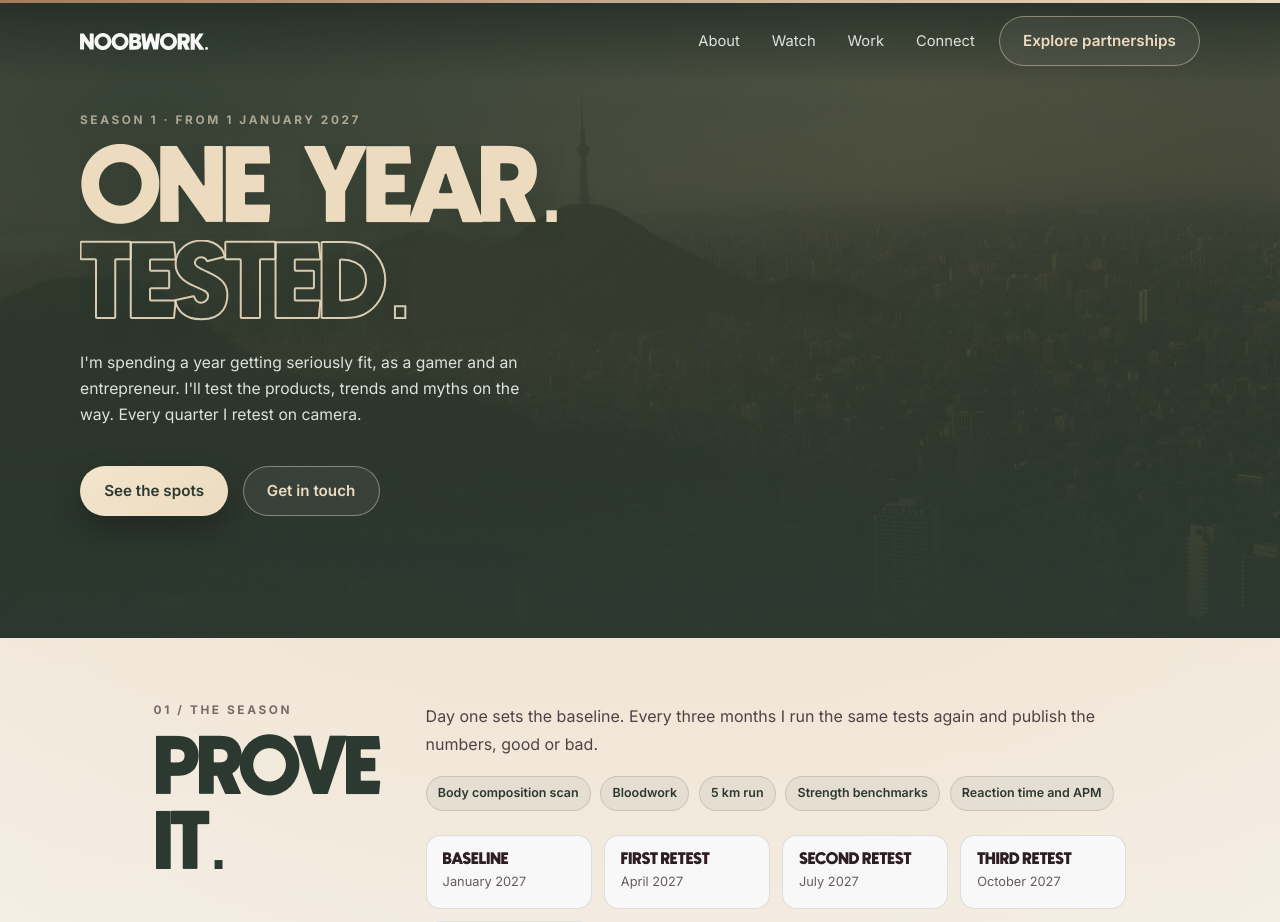
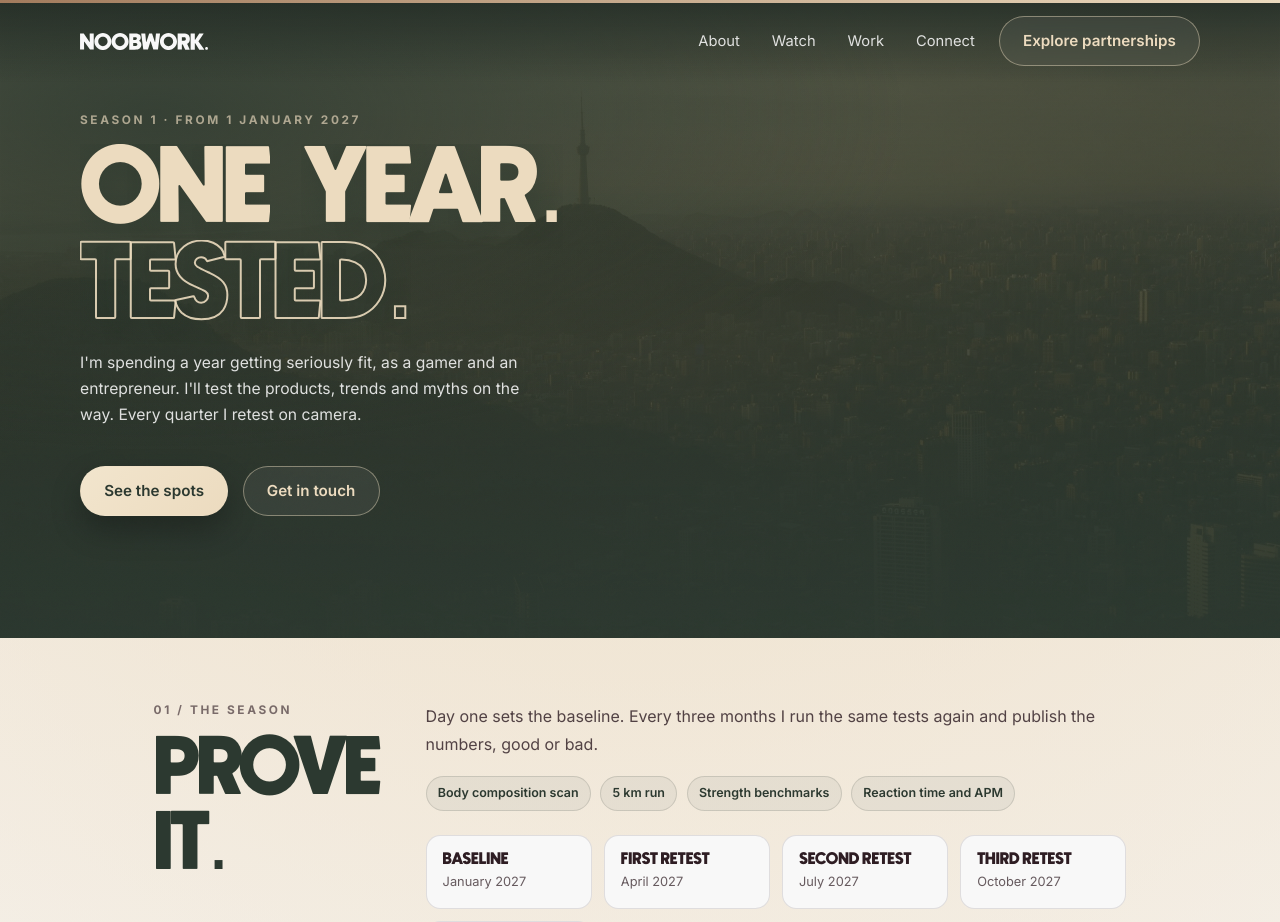
Before and after one commit to nubtwerk/noobwork-site, a Next.js app: page /season in a window 1280 px wide. Shown: the top 922 px of the page. Built offline with nearby package versions, Linux system fonts and the light colour scheme.

Commit message:
Remove bloodwork from Season 1 measures
Body scans and performance benchmarks only.

Co-Authored-By: Claude Opus 5.5 (1M context) <noreply@anthropic.com>
Claude-Session: https://claude.ai/code/session_018J12yv6Lc7HWsqL6hbeb7w

```diff
--- a/src/data/season.ts
+++ b/src/data/season.ts
@@ -36,7 +36,7 @@ export const season = {
     { id: "q3", label: "Third retest", month: "October 2027" },
     { id: "finale", label: "Finale", month: "January 2028" },
   ],
-  measures: ["Body composition scan", "Bloodwork", "5 km run", "Strength benchmarks", "Reaction time and APM"],
+  measures: ["Body composition scan", "5 km run", "Strength benchmarks", "Reaction time and APM"],
 } as const;
 
 export const seasonSpots: readonly SeasonSpot[] = [
```
